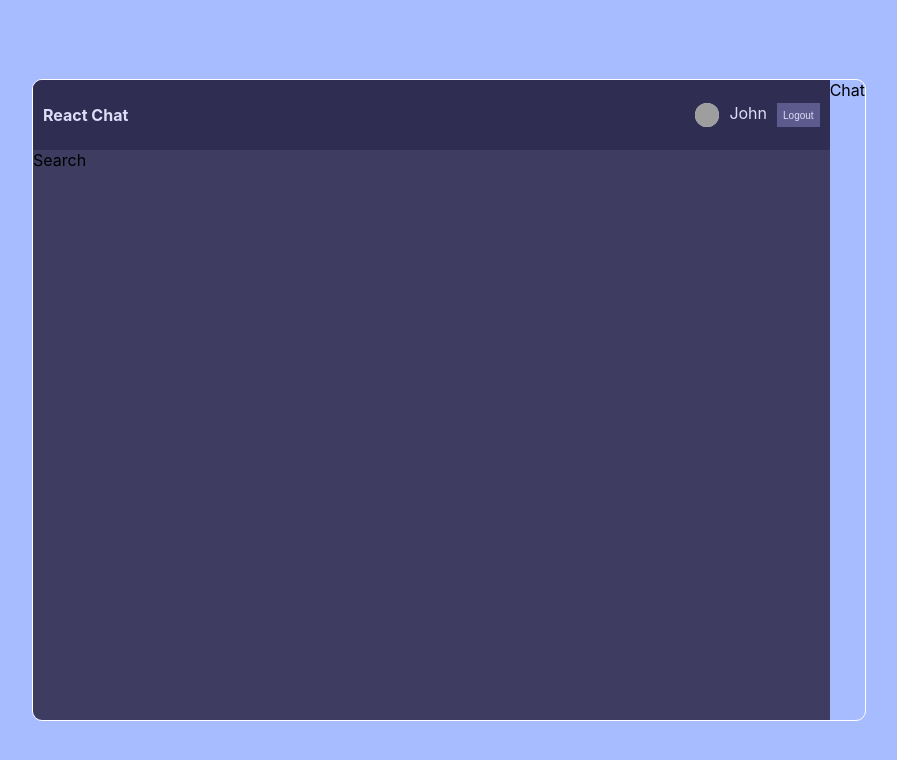
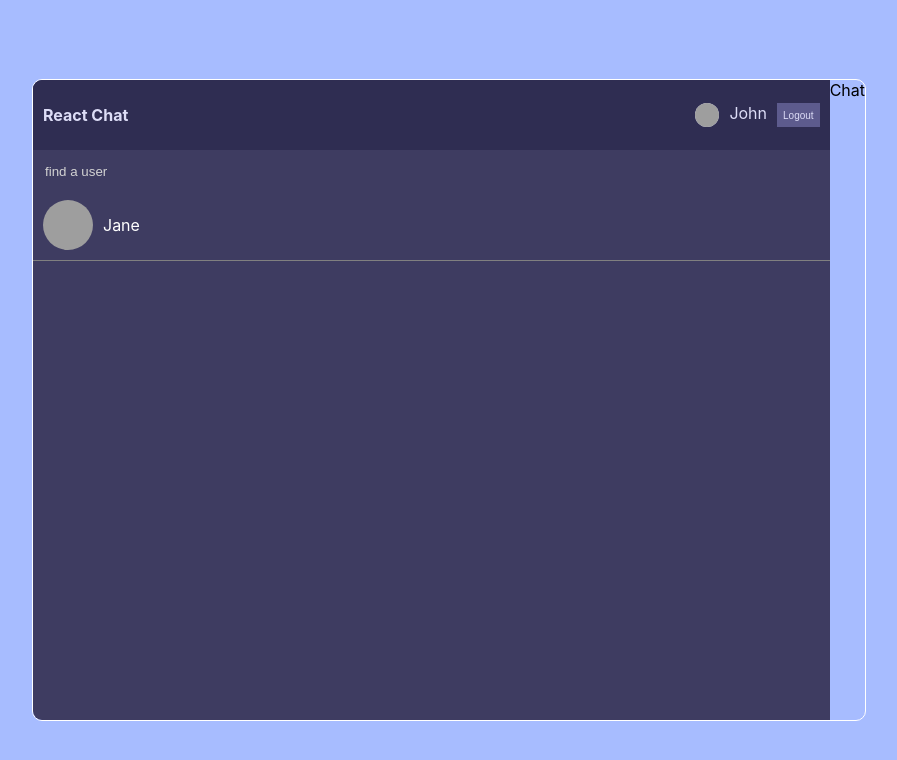
Before and after one commit to KamilWsb755/chat-online-yt, a React (Create React App) app: page / in a window 1280 px wide. Shown: the top 760 px of the page, without its empty margins (191-1088 px from the left). Built offline with nearby package versions, Linux system fonts and the light colour scheme; grey boxes are pictures that could not be loaded.

Commit message:
Add search input

```diff
--- a/src/components/Search.jsx
+++ b/src/components/Search.jsx
@@ -2,7 +2,17 @@
 
 const Search = () => {
   return (
-    <div>Search</div>
+    <div className="search">
+    <div className="searchForm">
+        <input type="text" placeholder='find a user' />
+    </div>
+    <div className="userChat">
+        <img src="https://cdn.pixabay.com/photo/2016/12/04/02/01/celtic-woman-1880944__340.jpg" alt="woman" />
+        <div className="userChatInfo">
+            <span>Jane</span>
+        </div>
+    </div>
+</div>
   )
 }
 
--- a/src/style.scss
+++ b/src/style.scss
@@ -122,6 +122,45 @@
                         cursor: pointer;
                     }
                 }
+                                }
+
+            .search {
+                border-bottom: 1px solid gray;
+
+                .searchForm {
+                    padding: 10px;
+
+                    input {
+                        background-color: transparent;
+                        border: none;
+                        color: white;
+                        outline: none;
+
+                        &::placeholder {
+                            color: lightgray;
+                        }
+                    }
+                }
+            }
+
+            .userChat {
+                padding: 10px;
+                display: flex;
+                align-items: center;
+                gap: 10px;
+                color: white;
+                cursor: pointer;
+
+                &:hover {
+                    background-color: #2f2d52;
+                }
+
+                img {
+                    width: 50px;
+                    height: 50px;
+                    border-radius: 50%;
+                    object-fit: cover;
+                }
             }
         }
 
```
